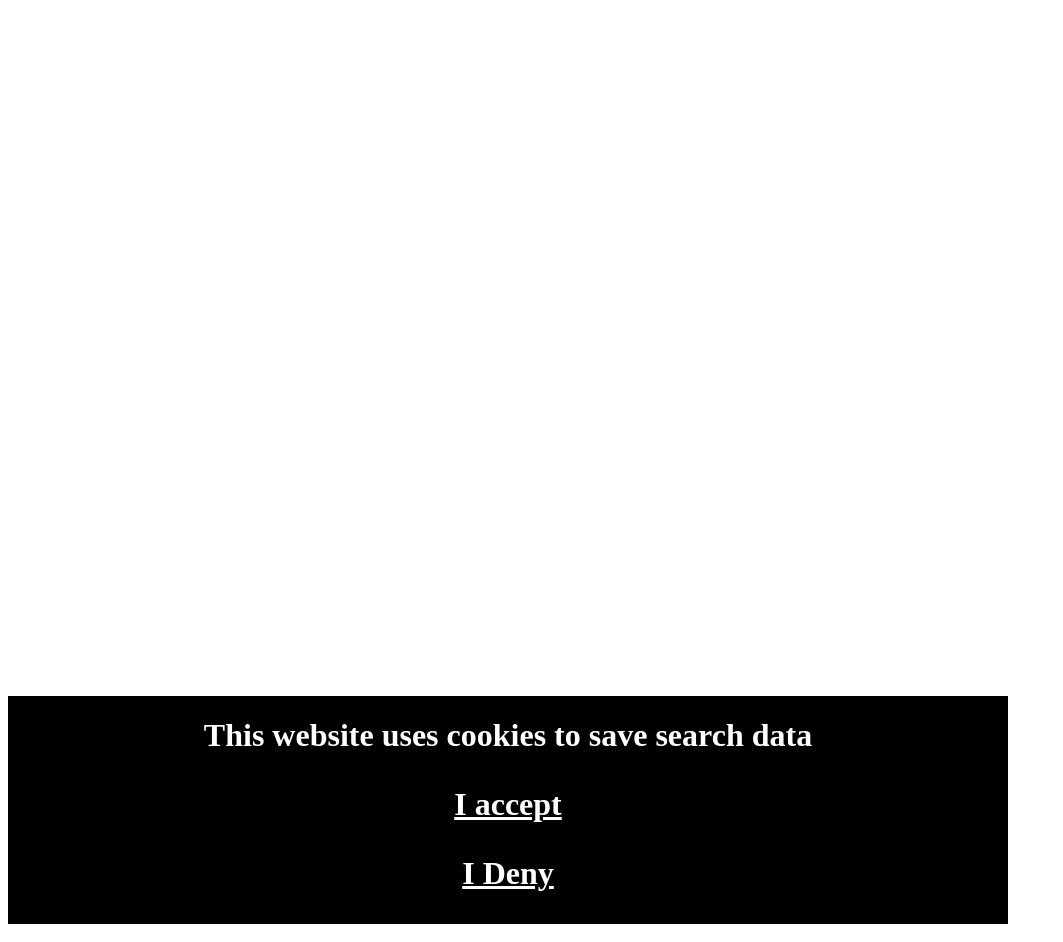
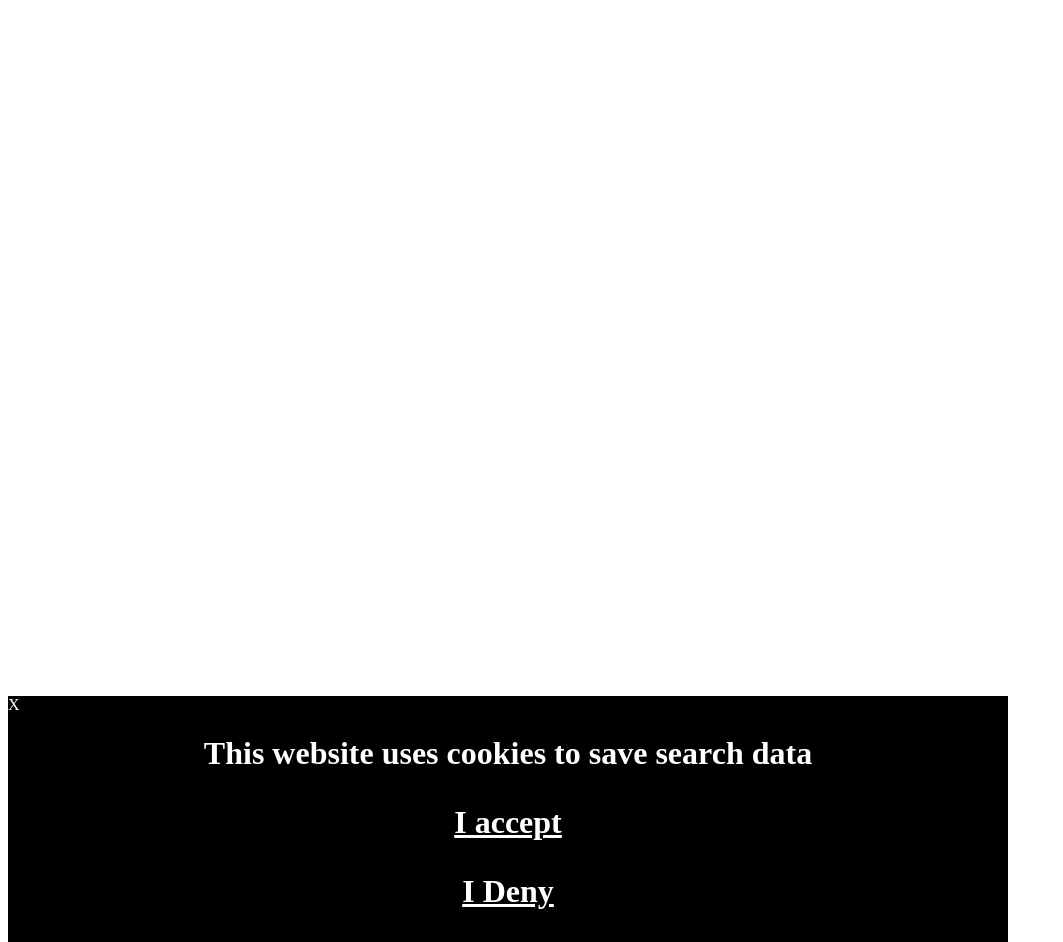
Before and after one commit to Lucky2245/jsSite, a plain HTML site: page index.html in a window 1280 px wide. Shown: the part 104-1046 px from the top of the page, without its empty margins (0-1063 px from the left). Drawn offline with Linux system fonts and the light colour scheme.

Commit message:
Update index.html

```diff
--- a/index.html
+++ b/index.html
@@ -17,7 +17,8 @@
       <form action="javascript:search()">
         <input type="text" id="search" placeholder="search for pages..." value=""></input>
       </form>
-    <div class="cookiePolicy">
+    <div id="cookiePolicy" class="cookiePolicy">
+      <span class="close" onclick="document.getElement('cookiePolicy').style.display ='none';">X</span>
       <h1>This website uses cookies to save search data</1>
       <p><a href="#accept">I accept</a></p>
       <p><a href="#refuse">I Deny</a></p>
@@ -36,6 +37,9 @@
         color:white;
         text-align:center;
       }
+      .close{
+             color:white;
+      }
     </style>
   </body>
 </html>
```
